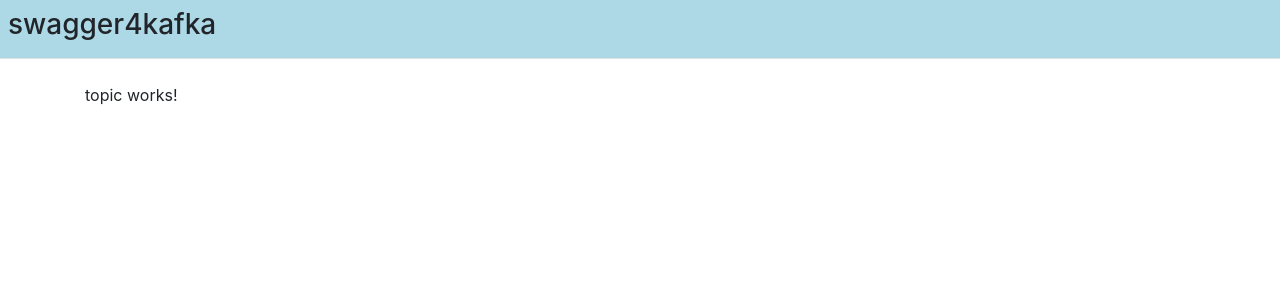
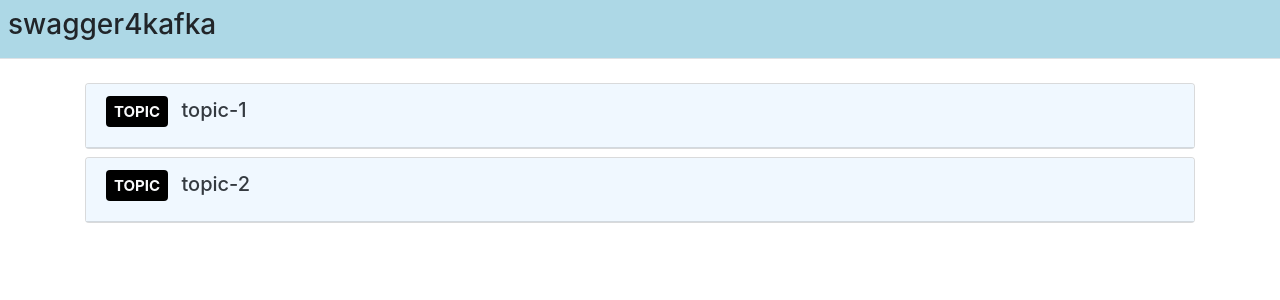
Before and after one commit to Tomasz-Marciniak/swagger4kafka-ui, an Angular app: page / in a window 1280 px wide. Shown: the top 300 px of the page. Built offline with nearby package versions, Linux system fonts and the light colour scheme.

Commit message:
Implement topic component

```diff
--- a/src/app/topics/topic/topic.component.html
+++ b/src/app/topics/topic/topic.component.html
@@ -1,3 +1,32 @@
-<p>
-  topic works!
-</p>
+<div class="row mb-2">
+  <div class="col-12">
+    <div class="card bg-light text-dark">
+      <div class="card-header"
+           style="background-color: aliceblue; cursor: pointer;"
+           (click)="isOpen =! isOpen">
+        <h5>
+          <span class="badge mr-2 p-2 text-light" style="background-color: black;">TOPIC</span>
+          {{ endpoint.topic }}
+        </h5>
+      </div>
+      <div class="card-body" *ngIf="isOpen">
+        <h6>{{ endpoint.payloadType }}</h6>
+        <hr>
+        <div class="row">
+          <div class="col-6">
+            <h6>Model</h6>
+          </div>
+          <div class="col-6">
+            <h6>Example Value</h6>
+            <textarea #exampleValue class="form-control" rows="{{ exampleLineCount }}">
+              {{ defaultExampleValue }}
+            </textarea>
+            <hr>
+            <button class="btn btn-primary mr-3" (click)="exampleValue.value = defaultExampleValue">Default</button>
+            <button class="btn btn-primary mr-3">Publish</button>
+          </div>
+        </div>
+      </div>
+    </div>
+  </div>
+</div>
--- a/src/app/topics/topic/topic.component.ts
+++ b/src/app/topics/topic/topic.component.ts
@@ -1,4 +1,5 @@
-import { Component, OnInit } from '@angular/core';
+import {Component, Input, OnInit} from '@angular/core';
+import {KafkaEndpoint} from '../kafka-endpoint.model';
 
 @Component({
   selector: 'app-topic',
@@ -6,10 +7,16 @@
   styleUrls: ['./topic.component.css']
 })
 export class TopicComponent implements OnInit {
+  @Input() private endpoint: KafkaEndpoint;
+  private defaultExampleValue: string;
+  private exampleLineCount: number;
+  private isOpen = false;
 
   constructor() { }
 
   ngOnInit() {
+    this.defaultExampleValue = JSON.stringify(this.endpoint.payloadExample, null, 2);
+    this.exampleLineCount = 1 + this.defaultExampleValue.split('\n').length;
   }
 
 }
--- a/src/app/topics/topics.component.html
+++ b/src/app/topics/topics.component.html
@@ -1,5 +1,5 @@
 <div class="row">
   <div class="col-12">
-    <app-topic></app-topic>
+    <app-topic *ngFor="let endpoint of kafkaEndpoints" [endpoint]="endpoint"></app-topic>
   </div>
 </div>
```
